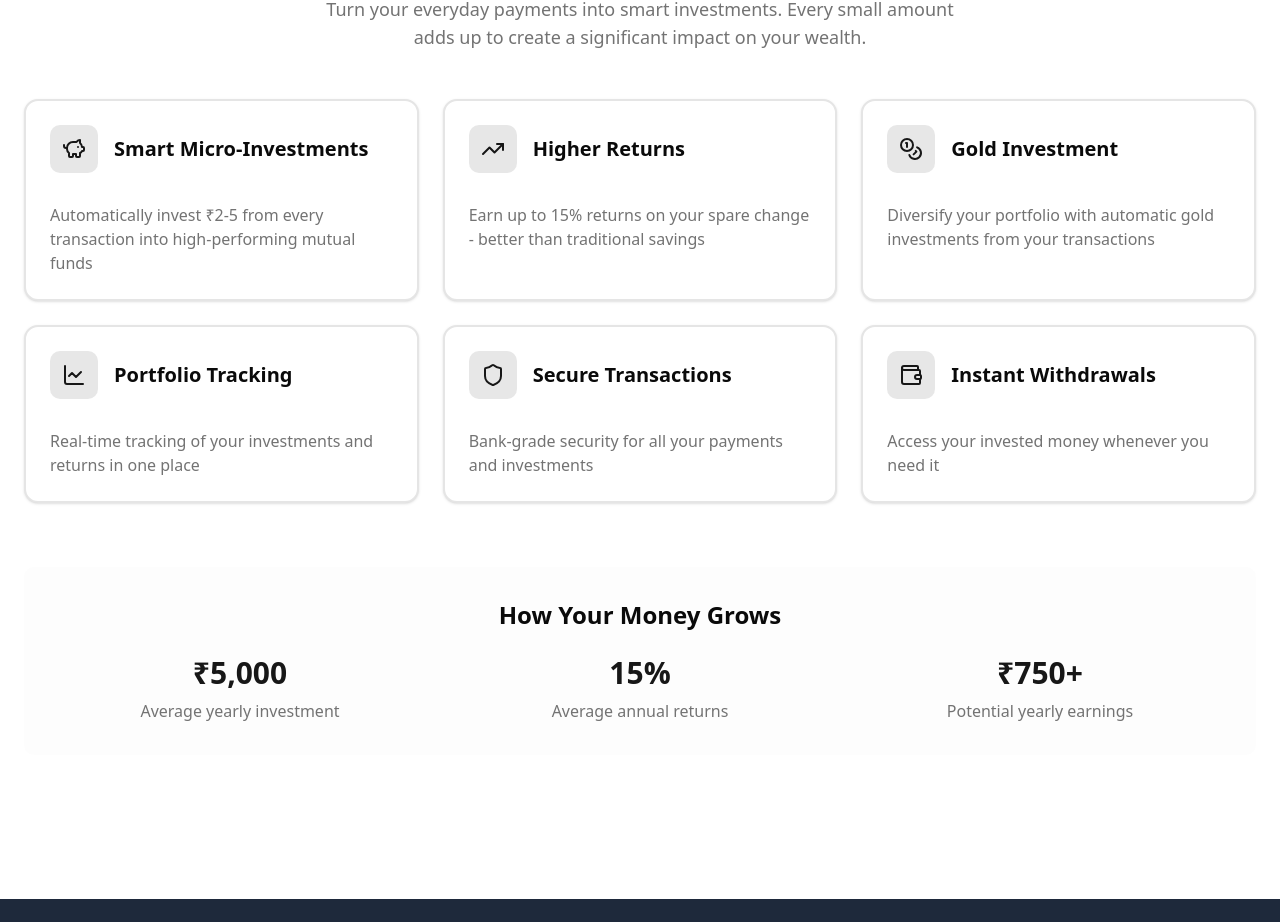
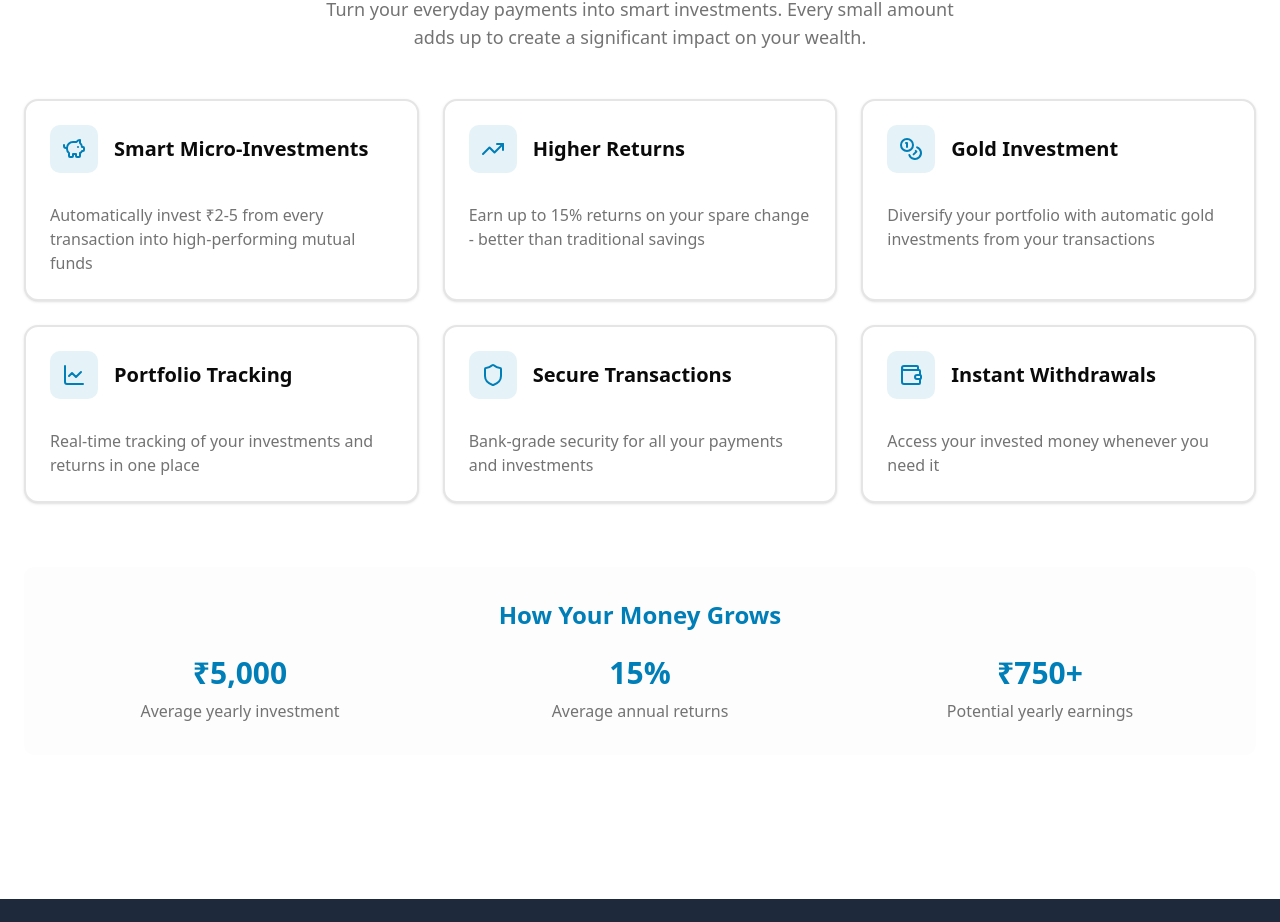
Before and after one commit to ArunKumarDara/desiPe, a React (Vite) app: page / in a window 1280 px wide. Shown: the part 1017-1939 px from the top of the page. Built offline with nearby package versions, Linux system fonts and the light colour scheme.

Commit message:
style(theme): update primary color to OKLCH equivalent of #0A6EC7
- Update primary color variable in root and dark themes
- Maintain consistent color across light and dark modes
- Convert hex #0A6EC7 to OKLCH color space

```diff
--- a/src/index.css
+++ b/src/index.css
@@ -37,6 +37,7 @@
   --sidebar-accent-foreground: oklch(0.205 0 0);
   --sidebar-border: oklch(0.922 0 0);
   --sidebar-ring: oklch(0.708 0 0);
+  --primary: oklch(0.55 0.15 230);
 }
 
 .dark {
@@ -71,6 +72,7 @@
   --sidebar-accent-foreground: oklch(0.985 0 0);
   --sidebar-border: oklch(1 0 0 / 10%);
   --sidebar-ring: oklch(0.556 0 0);
+  --primary: oklch(0.55 0.15 230);
 }
 
 @theme inline {
@@ -116,6 +118,6 @@
     @apply border-border outline-ring/50;
   }
   body {
-    @apply bg-background text-foreground;
+    @apply bg-background text-primary;
   }
 }
```
